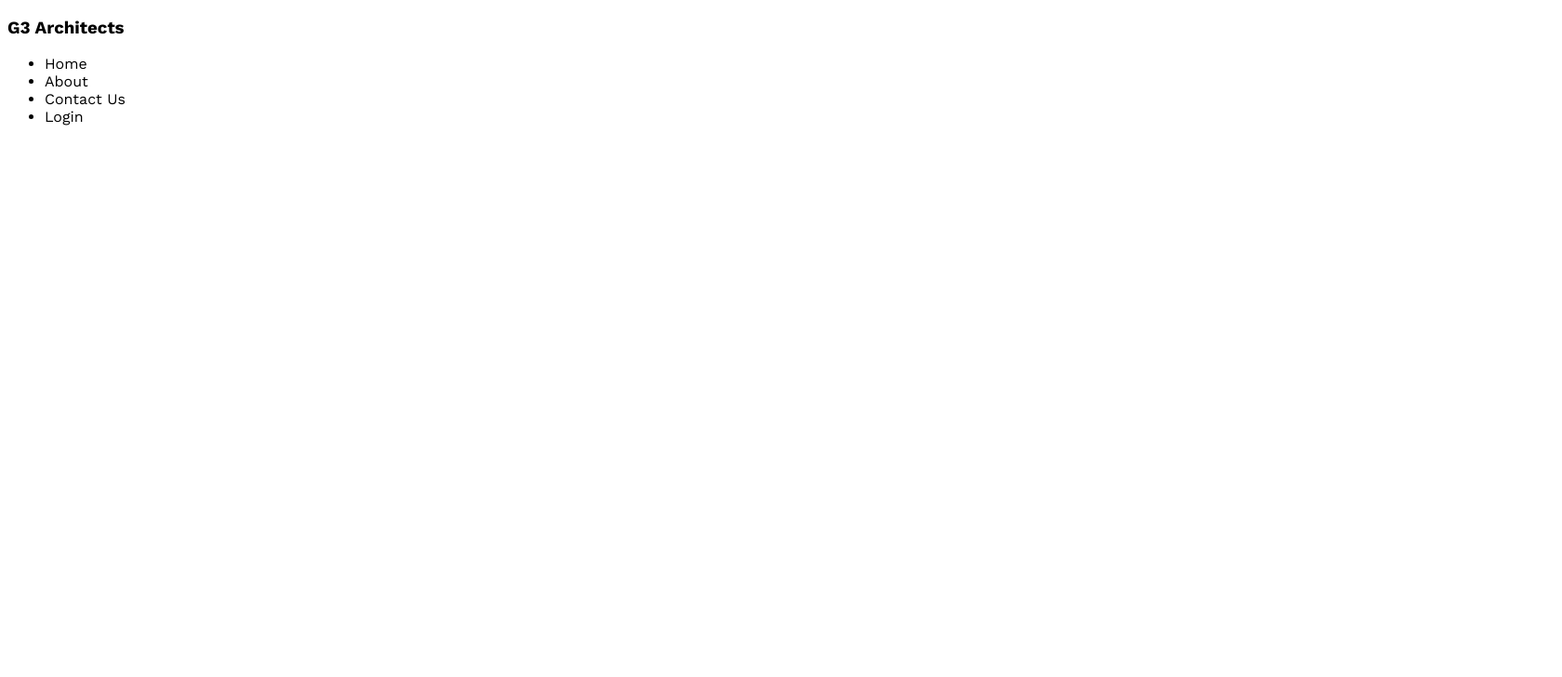
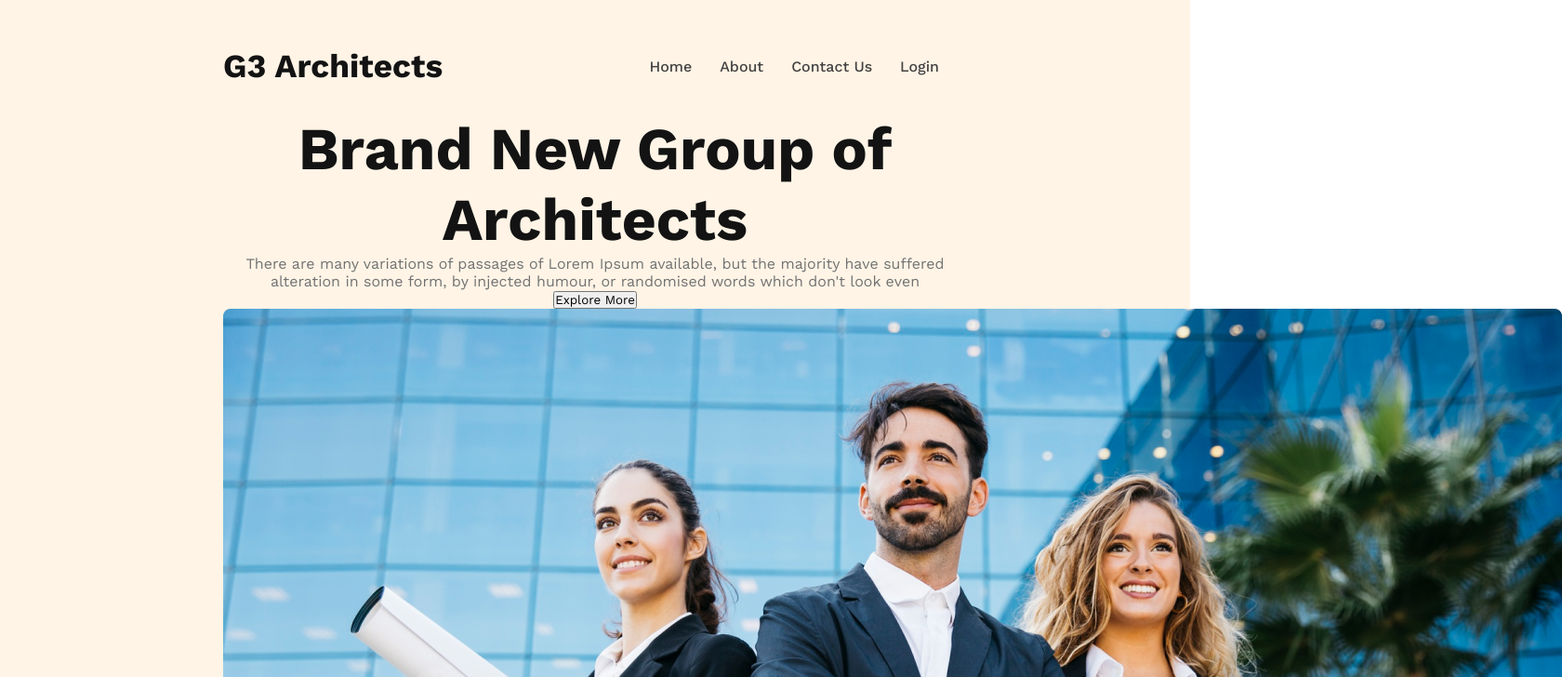
Before and after one commit to Mithun4450/architect-website, a plain HTML site: page index.html in a window 1280 px wide. Shown: the top 728 px of the page at 93% size, 1680 px wide, since content can reach past the window. Drawn offline with nearby package versions, Linux system fonts and the light colour scheme; a web font is replaced by a local one.

Commit message:
bannar content added

```diff
--- a/index.html
+++ b/index.html
@@ -9,14 +9,22 @@
 <body>
     <header>
         <nav>
-            <h3>G3 Architects</h3>
+            <h3 class="nav-title">G3 Architects</h3>
             <ul>
-                <li>Home</li>
-                <li>About</li>
-                <li>Contact Us</li>
-                <li>Login</li>
+                <li><a href="">Home</a></li>
+                <li><a href="">About</a></li>
+                <li><a href="">Contact Us</a></li>
+                <li><a href="">Login</a></li>
             </ul>
         </nav>
+        <div class="bannar-container">
+            <div class="bannar-content">
+                <h1 class="bannar-title">Brand New Group of Architects </h1>
+                <p class="bannar-description">There are many variations of passages of Lorem Ipsum available, but the majority have suffered alteration in some form, by injected humour, or randomised words which don't look even</p>
+                <button class="btn-primary">Explore More</button>
+            </div>
+            <img src="images/banner.png" alt="">
+        </div>
 
     </header>
     <main>
--- a/style.css
+++ b/style.css
@@ -3,4 +3,56 @@
 
 *{
 font-family: 'Work Sans', sans-serif;
+margin: 0;
+padding: 0;
 }
+
+/* Header Styles */
+header{
+    background-color: rgba(255, 144, 14, 0.10);
+    padding: 50px 240px;
+}
+nav{
+    display: flex;
+    justify-content: space-between;
+    align-items: center;
+}
+nav>ul{
+    display: flex;
+}
+nav li{
+    list-style: none;
+    margin-right: 30px;
+    font-weight: 500;
+    font-size: 1rem;
+
+}
+nav li> a{
+    text-decoration: none;
+    color: #424242;
+}
+.nav-title{
+    color: #131313;
+    font-size: 2.2rem;
+    font-weight: 700;
+}
+
+
+/* Bannar Styles */
+
+.bannar-content{
+    max-width: 800px;
+    text-align: center;
+    margin: 0 auto;
+    padding-top: 30px;
+}
+.bannar-title{
+    color: #131313;
+    font-size: 4rem;
+    font-weight: 700;
+}
+.bannar-description{
+    color: #727272;
+    font-size: 1rem;
+    font-weight: 400;
+}
```
